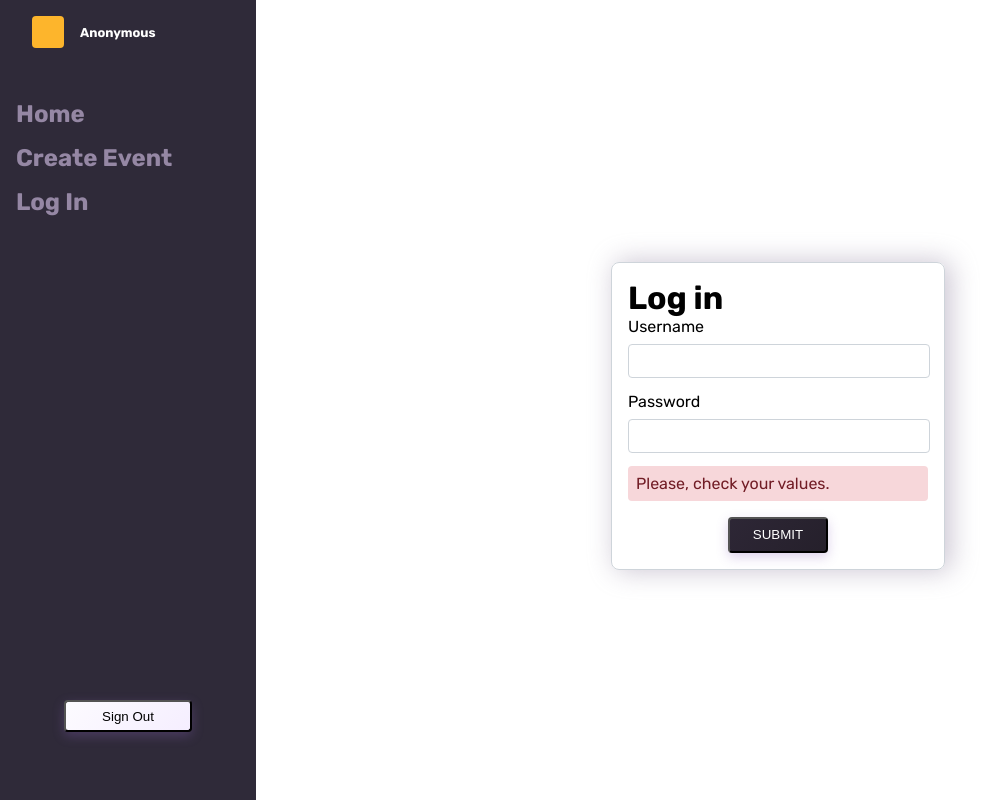
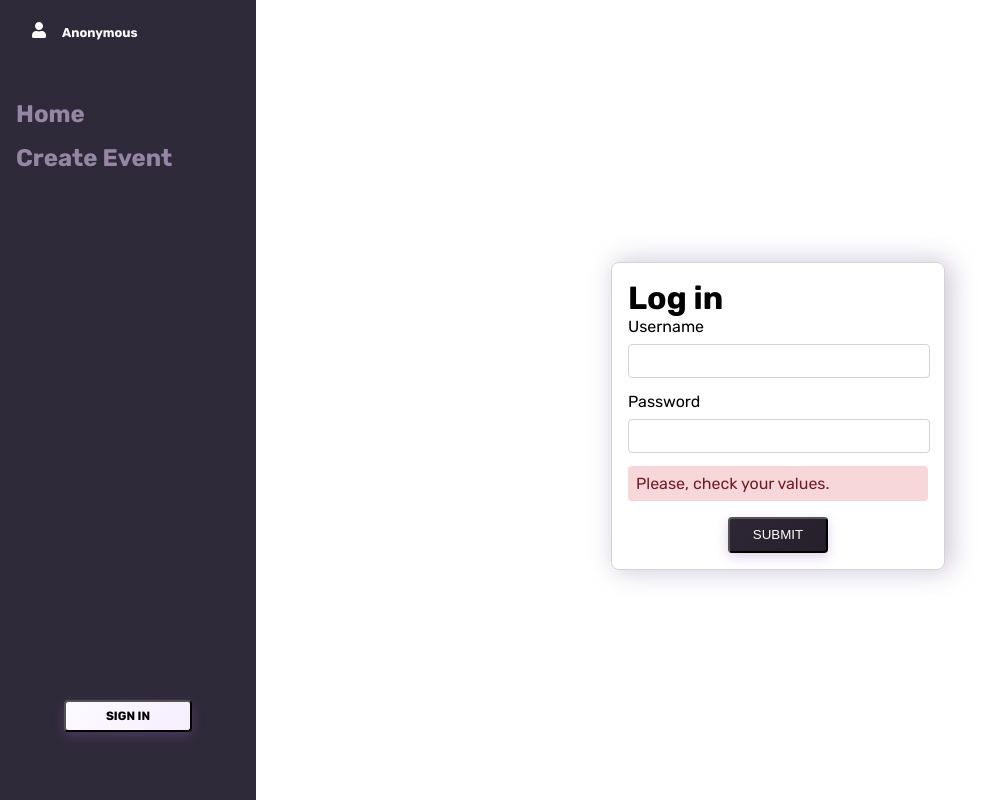
Before and after one commit to Evalir/food-app-intec, a React (Create React App) app: page /login in a window 1280 px wide. Shown: the whole page, without its empty margins (0-1007 px from the left). Built offline with nearby package versions, Linux system fonts and the light colour scheme.

Commit message:
Add react helmet, styling, refactor

```diff
--- a/package.json
+++ b/package.json
@@ -3,11 +3,15 @@
   "version": "0.1.0",
   "private": true,
   "dependencies": {
+    "@fortawesome/fontawesome-svg-core": "^1.2.19",
+    "@fortawesome/free-solid-svg-icons": "^5.9.0",
+    "@fortawesome/react-fontawesome": "^0.1.4",
     "axios": "^0.18.0",
     "formik": "^1.5.7",
     "moment": "^2.24.0",
     "react": "^16.8.6",
     "react-dom": "^16.8.6",
+    "react-helmet": "^5.2.1",
     "react-loader-spinner": "^2.3.0",
     "react-router-dom": "^5.0.0",
     "react-scripts": "2.1.8",
--- a/src/Components/FoodCard/FoodCard.js
+++ b/src/Components/FoodCard/FoodCard.js
@@ -18,7 +18,7 @@ const FoodCard = ({ cardKey, name, description, imgUrl, linkTo }) => {
     description.length > 50
       ? description.substring(0, 47) + '...'
       : description;
-  console.log(linkTo, 'is link to');
+
   return (
     <Card key={cardKey}>
       <ImageContainer>
--- a/src/Components/NavButton/index.js
+++ b/src/Components/NavButton/index.js
@@ -4,12 +4,20 @@ const NavButton = styled.button`
   grid-area: sign;
   display: inline-block;
   grid-column: span 1;
+  font-family: Rubik;
+  text-transform: uppercase;
+  font-weight: bold;
+  font-size: 12px;
   width: 128px;
   height: 32px;
   margin: 0 auto;
   background: linear-gradient(130.77deg, #ffffff -33.61%, #f2e9ff 141.74%);
   box-shadow: 0px 4px 12px rgba(139, 99, 190, 0.3);
   border-radius: 4px;
+  transition: all 0.2s;
+  :hover {
+    transform: translateY(-10%);
+  }
 `;
 
 export default NavButton;
--- a/src/Components/Navbar/Navbar.js
+++ b/src/Components/Navbar/Navbar.js
@@ -1,8 +1,8 @@
 import React, { useState, useEffect, useContext } from 'react';
-
 import { Context } from '../../Store/Store';
 import History from '../../Utils/History';
-
+import { FontAwesomeIcon } from '@fortawesome/react-fontawesome';
+import { faCoffee, faUser } from '@fortawesome/free-solid-svg-icons';
 import {
   SideBar,
   Nav,
@@ -23,7 +23,7 @@ import NavButton from '../NavButton';
  * Sidebar component. Supports mobile and desktop view.
  * @namespace Navbar
  */
-const Navbar = ({ username }) => {
+const Navbar = () => {
   const { state, actions } = useContext(Context);
   const [isMobile, setIsMobile] = useState(false);
   const [show, setShow] = useState(false);
@@ -53,7 +53,9 @@ const Navbar = ({ username }) => {
     <SideBar>
       <Nav>
         <UserWrapper>
-          <UserPhoto />
+          <UserPhoto>
+            <FontAwesomeIcon icon={faUser} color="white" />
+          </UserPhoto>
           <UserLink to="/">
             {state.username === ''
               ? 'Anonymous'
@@ -68,23 +70,13 @@ const Navbar = ({ username }) => {
           <ListItem>
             <NavLink to="/create">Create Event</NavLink>
           </ListItem>
-          {!state.isLoggedIn && (
-            <ListItem>
-              <NavLink to="/login">Log In</NavLink>
-            </ListItem>
-          )}
-          {state.isLoggedIn && (
-            <ListItem>
-              <NavLink to="/logout">Log out</NavLink>
-            </ListItem>
-          )}
         </NavList>
         <NavButton
           onClick={() =>
             state.isLoggedIn ? actions.LogOut() : History.push('/login')
           }
         >
-          {state.isLoggedIn ? 'Sign in' : 'Sign Out'}
+          {state.isLoggedIn ? `Sign Out` : `Sign In `}
         </NavButton>
       </Nav>
     </SideBar>
--- a/src/Components/Navbar/Styled.js
+++ b/src/Components/Navbar/Styled.js
@@ -42,11 +42,7 @@ export const UserWrapper = styled.div`
 export const UserPhoto = styled.div`
   display: inline-block;
   position: relative;
-  width: 32px;
-  height: 32px;
-  border-radius: 4px;
-  margin: 1em 1em 0;
-  background-color: ${props => props.theme.yellow};
+  margin: 1.3em 1em 0;
 `;
 
 export const UserLink = styled(Link)`
--- a/src/Utils/Auth.js
+++ b/src/Utils/Auth.js
@@ -11,11 +11,9 @@ export default class Auth {
   static logIn = async ({ username, password }) => {
     try {
       const req = await Client.post('/api-token-auth/', { username, password });
-      console.log(req.status);
       if (req.status === 200) {
         const token = req.data.token;
         this.setToken(token);
-        console.log(token);
         return { success: true, username };
       } else {
         return false;
@@ -30,6 +28,7 @@ export default class Auth {
    */
   static logOut = () => {
     this.destroyToken();
+    History.push('/');
     return true;
   };
 
@@ -66,7 +65,6 @@ export default class Auth {
    */
   static isLoggedIn = () => {
     const token = this.getToken();
-    console.log(!!token, 'alo?');
     return !!token;
   };
 
--- a/src/Views/App.js
+++ b/src/Views/App.js
@@ -4,7 +4,7 @@ import { Router, Route, Switch } from 'react-router-dom';
 import History from '../Utils/History';
 
 // Theme
-import { ThemeProvider } from 'styled-components';
+import { ThemeProvider, createGlobalStyle } from 'styled-components';
 import { theme } from '../Styled/Theme';
 import StateProvider from '../Store/Store';
 
@@ -16,9 +16,42 @@ const ViewEvent = lazy(() => import('./ViewEvent'));
 const CreateEvent = lazy(() => import('./CreateEvent'));
 const LogIn = lazy(() => import('./LogIn'));
 
+const GlobalStyles = createGlobalStyle`
+*,
+*::before,
+*::after {
+  margin: 0;
+  padding: 0;
+}
+
+body,
+html {
+  font-family: 'Rubik', Helvetica, Arial, sans-serif;
+  background: white;
+  overflow-x: hidden;
+}
+
+ul,
+li {
+  margin: 0;
+  padding: 0;
+  list-style: none;
+}
+
+p {
+  margin: 0;
+  padding: 0;
+}
+
+*:focus {
+  outline: none;
+}
+`;
+
 const App = () => {
   return (
     <StateProvider>
+      <GlobalStyles />
       <ThemeProvider theme={theme}>
         <Router history={History}>
           <Switch>
--- a/src/Views/CreateEvent.js
+++ b/src/Views/CreateEvent.js
@@ -1,4 +1,5 @@
 import React, { useEffect, useState, useContext } from 'react';
+import { Helmet } from 'react-helmet';
 import moment from 'moment';
 
 import { Context } from '../Store/Store';
@@ -38,12 +39,15 @@ const CreateEvent = () => {
   }
 
   return (
+    <>
+      <Helmet title="Create an event" />
       <PageWrapper>
         <Navbar />
         <ContentWrapper>
           <EventForm buildings={buildings} handleSubmit={handleSubmit} />
         </ContentWrapper>
       </PageWrapper>
+    </>
   );
 };
 
--- a/src/Views/ViewEvent.js
+++ b/src/Views/ViewEvent.js
@@ -1,5 +1,7 @@
 import React, { useContext, useEffect } from 'react';
+import { Helmet } from 'react-helmet';
 import moment from 'moment';
+
 import { Context } from '../Store/Store';
 
 import PageWrapper from '../Components/PageWrapper';
@@ -12,20 +14,27 @@ const ViewEvent = ({ match }) => {
   useEffect(() => {
     actions.FetchSingleEvent(match.params.id);
   }, []);
+  const title =
+    state.currentEvent.title === ''
+      ? 'Current Event'
+      : state.currentEvent.title;
 
   return (
+    <>
+      <Helmet title={title} />
       <PageWrapper>
         <Navbar />
         <ContentWrapper>
           <EventCard>
             <h1>{state.currentEvent.title}</h1>
-          <p>{`${moment(state.currentEvent.start).format('hh:mm')} -> ${moment(
-            state.currentEvent.end,
-          ).format('hh:mm')}`}</p>
+            <p>{`${moment(state.currentEvent.start).format(
+              'hh:mm',
+            )} -> ${moment(state.currentEvent.end).format('hh:mm')}`}</p>
             <p>{state.currentEvent.description}</p>
           </EventCard>
         </ContentWrapper>
       </PageWrapper>
+    </>
   );
 };
 
--- a/src/Views/ViewEvents.js
+++ b/src/Views/ViewEvents.js
@@ -1,5 +1,6 @@
 import React, { useContext, useEffect } from 'react';
 import styled from 'styled-components';
+import { Helmet } from 'react-helmet';
 
 import Auth from '../Utils/Auth';
 import { Context } from '../Store/Store';
@@ -37,11 +38,12 @@ const ViewEvents = () => {
   }, []);
 
   return (
+    <>
+      <Helmet title="Home" />
       <PageWrapper>
         <Navbar />
         <Grid>
           {state.events.map(event => {
-          console.log(event.url.substr(event.url.length - 2));
             return (
               <FoodCard
                 key={event.url}
@@ -53,6 +55,7 @@ const ViewEvents = () => {
           })}
         </Grid>
       </PageWrapper>
+    </>
   );
 };
 
```
Also changed, not shown: 2 other files (tests, documents, lock files or other folders). Lines whose indentation alone changed are shown as unchanged.
